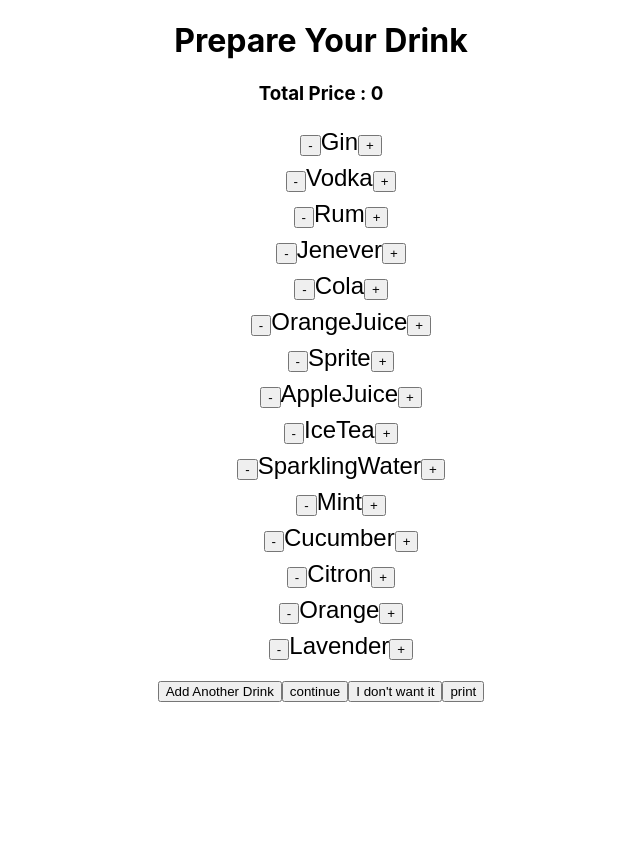
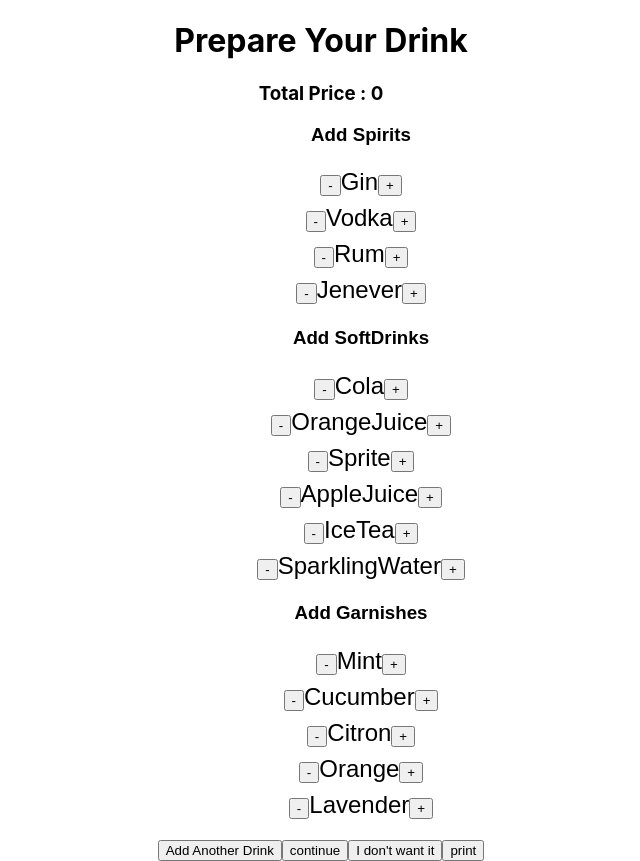
Before and after one commit to rawaldeep/comands, a React (Create React App) app: page / in a window 1280 px wide. Shown: the whole page, without its empty margins (319-959 px from the left). Before the commit the page ends 800 px from the top, so only its background shows below. Built offline with nearby package versions, Linux system fonts and the light colour scheme.

Commit message:
added sections

```diff
--- a/src/App.js
+++ b/src/App.js
@@ -1,6 +1,8 @@
 import React, { Component } from 'react';
 import './App.css';
-import Ingredients from './components/Ingredients';
+import Spirits from './components/Spirits';
+import SoftDrinks from './components/SoftDrinks';
+import Garnishes from './components/Garnishes';
 
 class App extends Component {
   constructor(props){
@@ -11,17 +13,21 @@ class App extends Component {
       TotalPrice: 0,
       Order: []
     }
-    const Price = {
+    const Spirits = {
       Gin: 5,
       Vodka: 4,
       Rum: 3,
       Jenever: 6,
+    }
+    const SoftDrinks = {
       Cola: 1,
       OrangeJuice: 1,
       Sprite: 1,
       AppleJuice: 1,
       IceTea: 1,
-      SparklingWater: 1,
+      SparklingWater: 1
+    }
+    const Garnishes = {
       Mint: 0.5,
       Cucumber: 0.5,
       Citron: 0.5,
@@ -29,15 +35,19 @@ class App extends Component {
       Lavender: 0.5
     }
 
-    this.keys = Object.keys(Price);
-    this.values = Object.values(Price);
+    this.Spiritskeys = Object.keys(Spirits);
+    this.SpiritsValues = Object.values(Spirits);
+    this.SoftDrinkKeys = Object.keys(SoftDrinks);
+    this.SoftDrinkValues = Object.values(SoftDrinks);
+    this.GarnishesKeys = Object.keys(Garnishes);
+    this.GarnishesValues = Object.values(Garnishes);
   }
     addDrink=()=>{
-      var order = [...this.state.Ingredients];
-      var orderPrice = [...this.state.Prices];
+      let order = [...this.state.Ingredients];
+      let orderPrice = [...this.state.Prices];
       if(orderPrice.length > 0){
-        var sum = orderPrice.reduce((partial_sum, a) => partial_sum + a);
-        var orderDetail = [...this.state.Order]
+        let sum = orderPrice.reduce((partial_sum, a) => partial_sum + a);
+        let orderDetail = [...this.state.Order]
         orderDetail.push({
             orderIngriendients: order,
             orderPrice: sum
@@ -68,15 +78,14 @@ class App extends Component {
         list.appendChild(li),
 
         btn.onclick = (event) => {
+          // this is the delete button that will delete the individual order
           let value = event.target.index;
           a.splice(value, 1);
           this.setState(()=>({
             TotalPrice: this.state.TotalPrice - item.orderPrice
           }))
           let target = document.body.querySelector(`li[data-key='${index}']`);
-          target.remove();
-          // let target = target1.getAttribute('key');
-
+          target.remove();// you gotta have faith in simple sounding functions
         }
 
       ));
@@ -84,12 +93,10 @@ class App extends Component {
     }
 
     addThis=(event)=>{
-      var array = [...this.state.Ingredients];
+      let array = [...this.state.Ingredients];
       array.push(event.target.dataset.tag);
-      var pricearr = [...this.state.Prices];
+      let pricearr = [...this.state.Prices];
       pricearr.push(parseFloat(event.target.dataset.price));
-
-      // console.log(event.target.dataset.price);
       let price = parseFloat(event.target.dataset.price);
       this.setState((prevState)=>({
         TotalPrice: parseFloat(prevState.TotalPrice) + price,
@@ -98,10 +105,10 @@ class App extends Component {
       }));
     };
     subThis=(event)=>{
-      var array = [...this.state.Ingredients]; // make a separate copy of the array
-      var index = array.indexOf(event.target.dataset.tag);
-      var pricearr = [...this.state.Prices];
-      var priceIndex = pricearr.indexOf(parseFloat(event.target.dataset.price));
+      let array = [...this.state.Ingredients]; // make a separate copy of the array
+      let index = array.indexOf(event.target.dataset.tag);
+      let pricearr = [...this.state.Prices];
+      let priceIndex = pricearr.indexOf(parseFloat(event.target.dataset.price));
       if(index !== -1 && priceIndex !== -1){
         array.splice(index, 1);
         pricearr.splice(priceIndex, 1);
@@ -127,22 +134,26 @@ class App extends Component {
       document.getElementById('orderSummery').innerHTML = '';
     }
 
-
-
-
   render() {
     return (
       <div className="App">
       <h1>Prepare Your Drink</h1>
       <h3 id="price">Total Price : {this.state.TotalPrice}</h3>
       <ul id="ingredients">
-       <Ingredients things={this.keys} prices={this.values} add={()=>this.addThis} sub={()=>this.subThis}/>
+      <ul>
+      <h3>Add Spirits</h3>
+      <Spirits things={this.Spiritskeys} prices={this.SpiritsValues} add={()=>this.addThis} sub={()=>this.subThis}/>
+      </ul>
+       <ul>
+       <h3>Add SoftDrinks</h3>
+       <SoftDrinks things={this.SoftDrinkKeys} prices={this.SoftDrinkValues} add={()=>this.addThis} sub={()=>this.subThis}/>
        </ul>
-
-      <ul id='orderSummery'>
-
-      </ul>
-
+       <ul>
+         <h3>Add Garnishes</h3>
+       <Garnishes things={this.GarnishesKeys} prices={this.GarnishesValues} add={()=>this.addThis} sub={()=>this.subThis}/>
+       </ul>
+       </ul>
+      <ul id='orderSummery'></ul>
        <button onClick={()=> this.addDrink()}>Add Another Drink</button>
        <button onClick={ ()=> this.finishOrder()}>continue</button>
        <button onClick={ ()=> this.clearOrder()}>I don't want it</button>
--- /dev/null
+++ b/src/components/Garnishes.js
@@ -0,0 +1,17 @@
+import React, { Component } from 'react';
+
+class Garnishes extends Component {
+    render() {
+      return this.props.things.map((item, index) => (
+        <li key={index} name={item}>
+        <button data-tag={item} data-index={index} data-price={this.props.prices[index]} onClick={this.props.sub(item)}>-</button>
+        <span>
+            {item}
+        </span>
+        <button data-tag={item} data-price={this.props.prices[index]} onClick={this.props.add(item)}>+</button>
+        </li>
+    ));
+    }
+  }
+
+  export default Garnishes;
--- /dev/null
+++ b/src/components/SoftDrinks.js
@@ -0,0 +1,17 @@
+import React, { Component } from 'react';
+
+class SoftDrinks extends Component {
+    render() {
+      return this.props.things.map((item, index) => (
+        <li key={index} name={item}>
+        <button data-tag={item} data-index={index} data-price={this.props.prices[index]} onClick={this.props.sub(item)}>-</button>
+        <span>
+            {item}
+        </span>
+        <button data-tag={item} data-price={this.props.prices[index]} onClick={this.props.add(item)}>+</button>
+        </li>
+    ));
+    }
+  }
+
+  export default SoftDrinks;
--- a/src/components/Ingredients.js
+++ b/src/components/Spirits.js
@@ -1,6 +1,6 @@
 import React, { Component } from 'react';
 
-class Ingredients extends Component {
+class Spirits extends Component {
     render() {
       return this.props.things.map((item, index) => (
         <li key={index} name={item}>
@@ -14,4 +14,4 @@ class Ingredients extends Component {
     }
   }
 
-  export default Ingredients;
+  export default Spirits;
```
